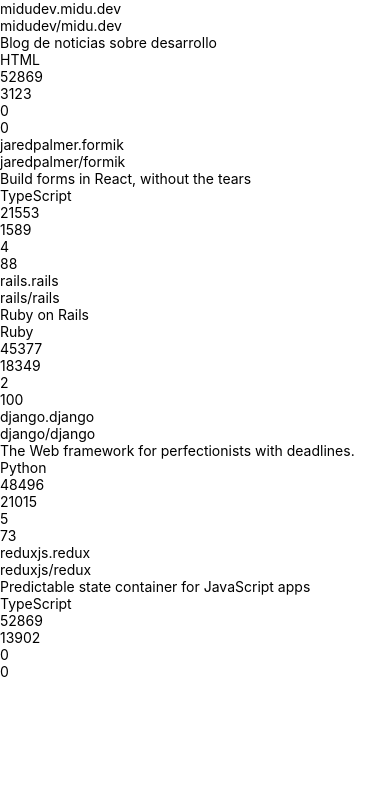
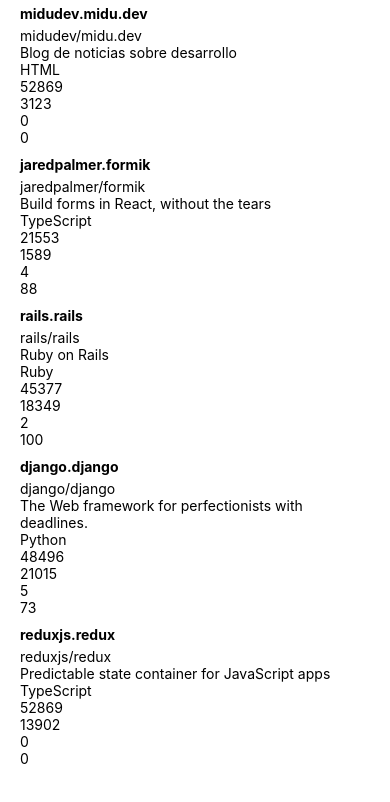
Before and after one commit to aalfonsogomez/rate-repository-app, a React Native app: screen / in a window 390 px wide. Shown: the top 802 px of the page. Built offline with nearby package versions, Linux system fonts and the light colour scheme.

Commit message:
Añadimos componente RepositoryItem

```diff
--- /dev/null
+++ b/src/components/RepositoryItem.jsx
@@ -0,0 +1,16 @@
+import { View, Text } from 'react-native';
+
+const RepositoryItem = (props) => (
+    <View key={props.id} style={{ padding: 20, paddingBottom: 5, paddingTop: 5 }}>
+        <Text style={{ fontWeight: 'bold', marginBottom: 5 }}>{props.id}</Text>
+        <Text>{props.fullName}</Text>
+        <Text>{props.description}</Text>
+        <Text>{props.language}</Text>
+        <Text>{props.stargazersCount}</Text>
+        <Text>{props.forksCount}</Text>
+        <Text>{props.reviewCount}</Text>
+        <Text>{props.ratingAverage}</Text>
+    </View>
+)
+
+export default RepositoryItem;
--- a/src/components/RepositoryList.jsx
+++ b/src/components/RepositoryList.jsx
@@ -1,5 +1,6 @@
-import { View, Text, FlatList, StyleSheet } from 'react-native';
+import { Text, FlatList } from 'react-native';
 import repositories from '../data/repositories';
+import RepositoryItem from './RepositoryItem';
 
 const RepositoryList = () => {
     return (
@@ -7,16 +8,7 @@
             data={repositories}
             ItemSeparatorComponent={() => <Text></Text>}
             renderItem={({ item: repo }) => (
-                <View key={repo.id}>
-                    <Text>{repo.id}</Text>
-                    <Text>{repo.fullName}</Text>
-                    <Text>{repo.description}</Text>
-                    <Text>{repo.language}</Text>
-                    <Text>{repo.stargazersCount}</Text>
-                    <Text>{repo.forksCount}</Text>
-                    <Text>{repo.reviewCount}</Text>
-                    <Text>{repo.ratingAverage}</Text>
-                </View>
+                <RepositoryItem {...repo} />
             )}
         />
     )
```
